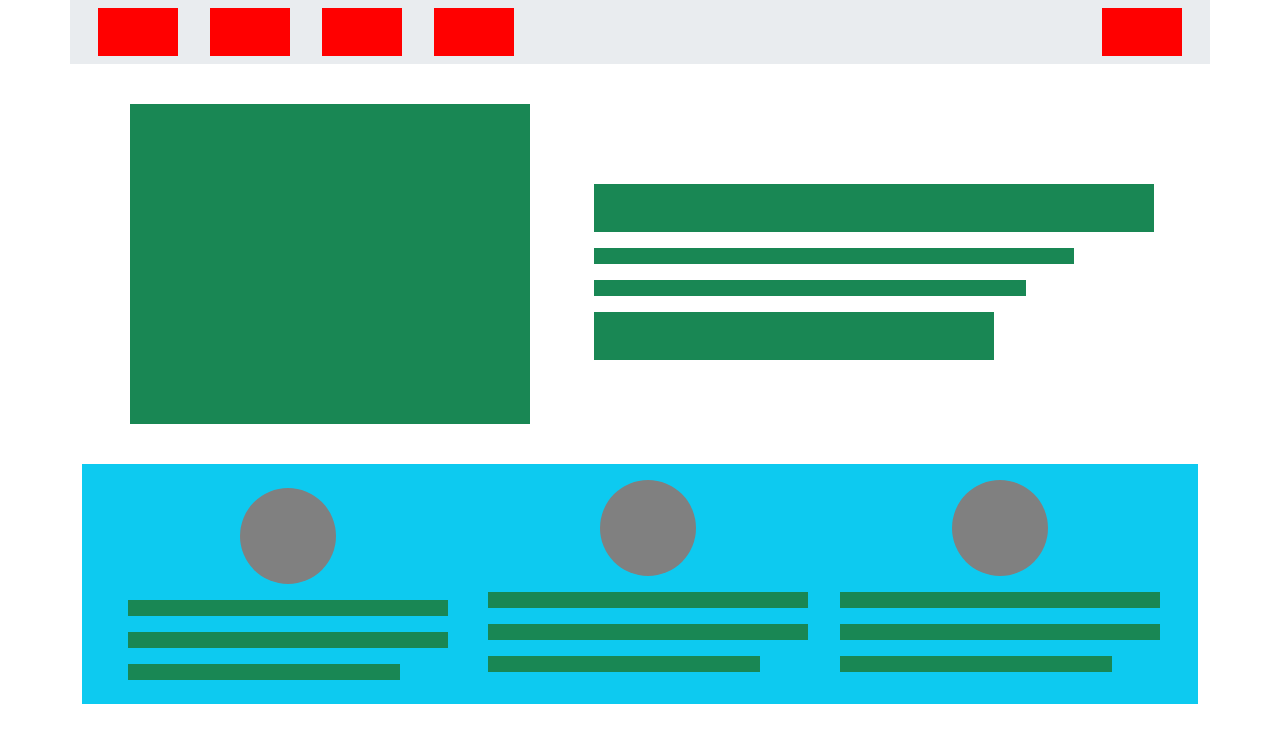
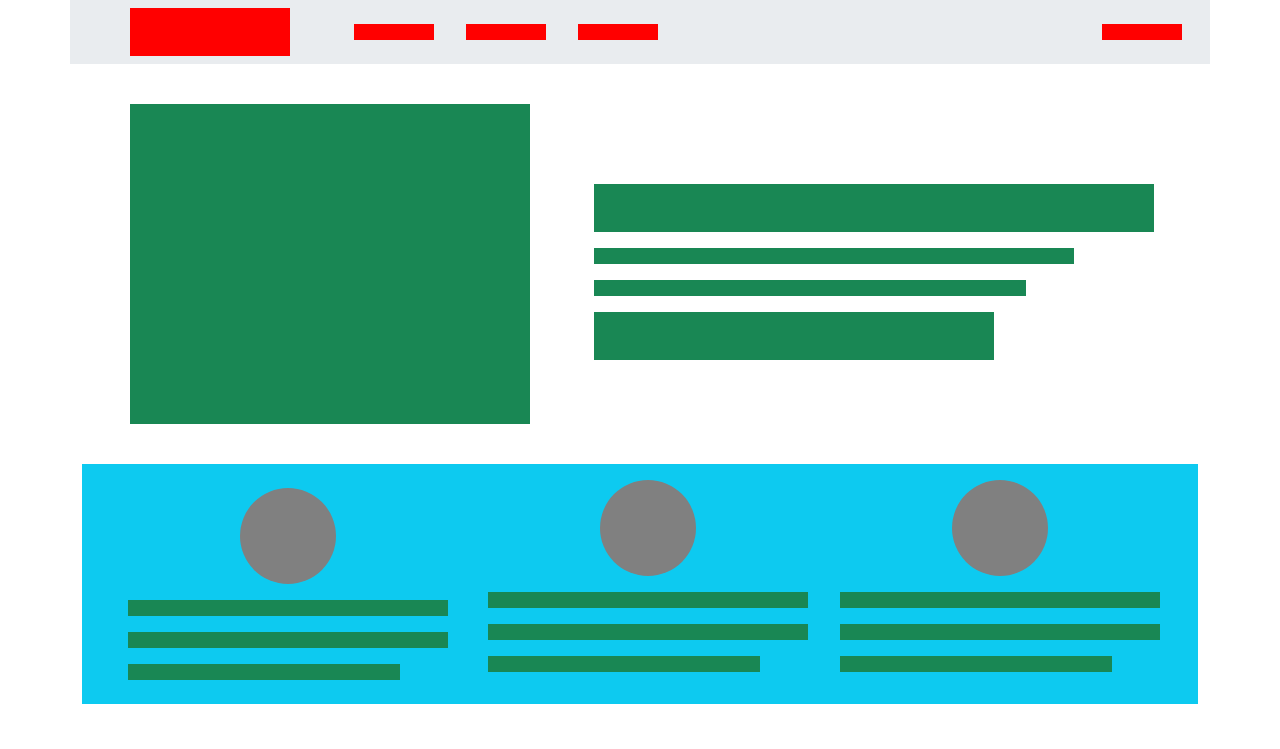
Before and after one commit to CCotuna/TDM-II-5, a website: page index.html in a window 1280 px wide. Shown: the top 749 px of the page. Drawn offline with nearby package versions, Linux system fonts and the light colour scheme.

Commit message:
Fixed navbar - box size

```diff
--- a/index.html
+++ b/index.html
@@ -18,7 +18,7 @@
 
       .nav-div-size {
         width: 5rem;
-        height: 3rem;
+        height: 1rem;
         background-color: red;
       }
 
@@ -56,8 +56,8 @@
         <div
           class="col d-flex menu-height align-items-center justify-content-between"
         >
-          <div class="d-flex">
-            <div class="mx-3 nav-div-size"></div>
+          <div class="d-flex justify-content-center align-items-center">
+            <div class="mx-5" style="width: 10rem; height: 3rem; background-color: red;"></div>
             <div class="mx-3 nav-div-size"></div>
             <div class="mx-3 nav-div-size"></div>
             <div class="mx-3 nav-div-size"></div>
```
